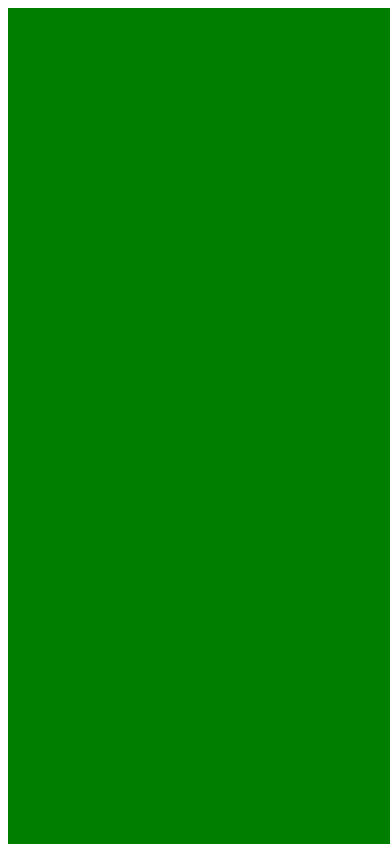
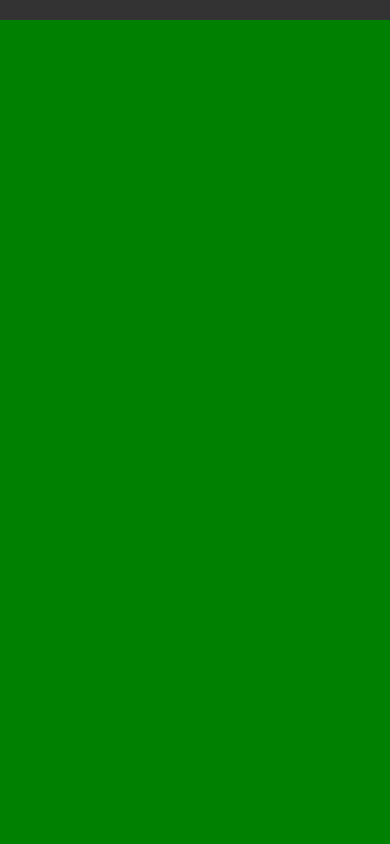
Before and after one commit to Glebezy/AF, a plain HTML site: page tgb.html in a window 390 px wide. Shown: the top 844 px of the page. Drawn offline with Linux system fonts and the light colour scheme.

Commit message:
Update tgb.html

```diff
--- a/tgb.html
+++ b/tgb.html
@@ -1,30 +1,55 @@
 <!DOCTYPE html>
 <html lang="en">
 <head>
+    <meta charset="UTF-8">
+    <meta name="viewport" content="width=device-width, initial-scale=1.0">
+    <title>Responsive Design</title>
     <style>
-      /* Основной стиль для настольных компьютеров */
-      .responsive-div {
-        width: 800px;
-        height: 400px;
-      }
+        body {
+            font-family: Arial, sans-serif;
+            margin: 0;
+            padding: 0;
+        }
 
-      /* Стиль для устройств с шириной экрана 600px и меньше */
-      @media (max-width: 600px) {
-        .responsive-div {
-          width: 100%;  /* Занимает всю ширину экрана */
-          height: auto; /* Высота адаптируется к содержимому */
-          background-color: lightcoral;
+        .header {
+            background-color: #333;
+            color: white;
+            text-align: center;
+            padding: 10px 0;
         }
-      }
+
+        .container {
+            display: flex;
+            flex-wrap: wrap;
+            justify-content: space-around;
+            padding: 10px;
+        }
+
+        .box {
+            background-color: lightblue;
+            flex: 1 1 30%;
+            margin: 10px;
+            padding: 20px;
+            text-align: center;
+        }
+
+        @media (max-width: 600px) {
+            .box {
+                flex: 1 1 100%;
+            }
+        }
     </style>
 </head>
 
 <body>
-    <div class="responsive-div">
+    <div class="header">
             <ins id="place_151923640949960014"></ins><script type="text/javascript" async src="https://adsfin.net/place/151923640949960014/"></script>
     </div>
-  <div style="height: 5000px; width: 700px; background-color: green;"></div>
-    <div>
+
+  <div class="container" style="height: 5000px; width: 700px; background-color: green;"></div>
+
+    <div class="box">
   <ins id="place_151923710750407015"></ins><script type="text/javascript" async src="https://adsfin.net/place/151923710750407015/"></script>
     </div>
+
 </body>
```
